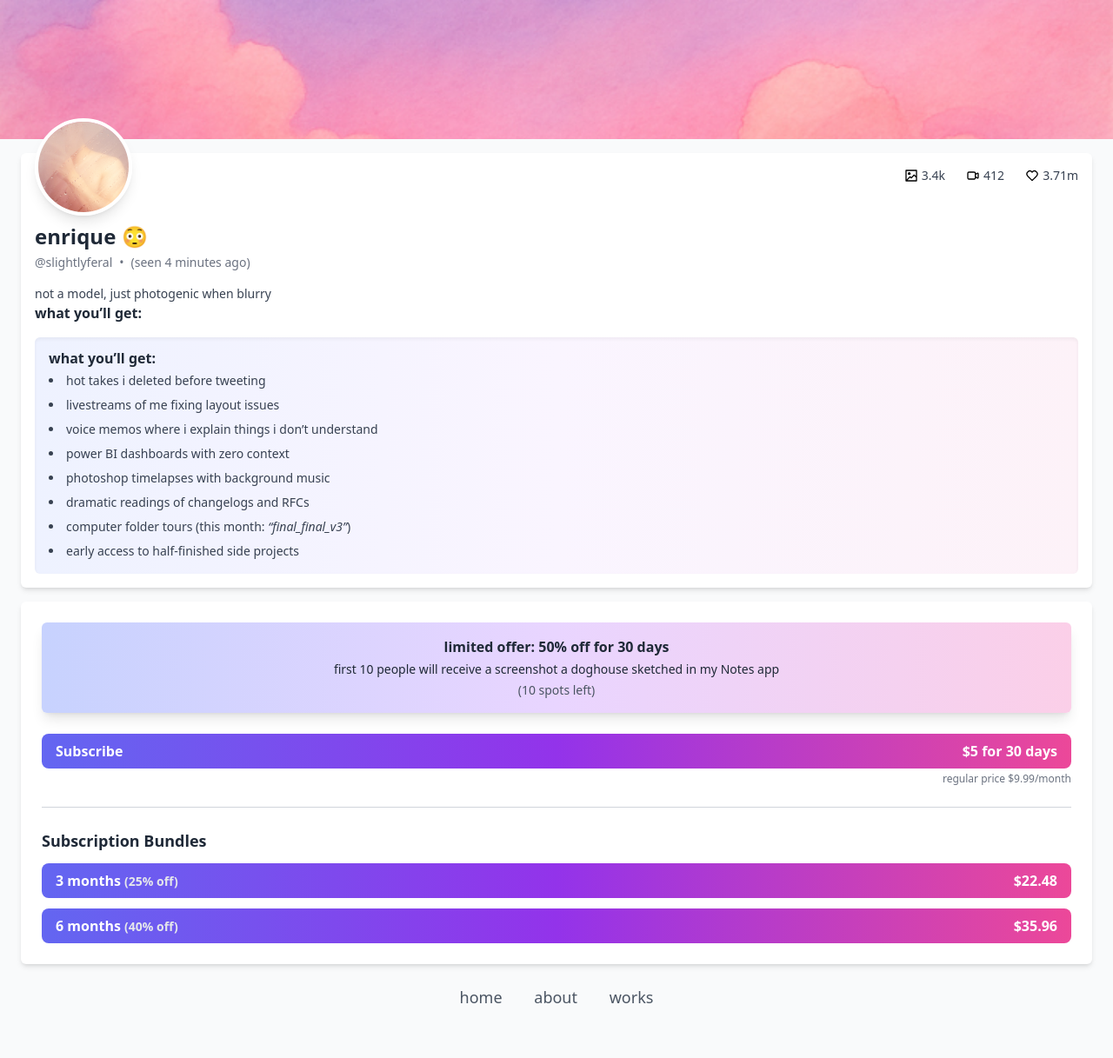
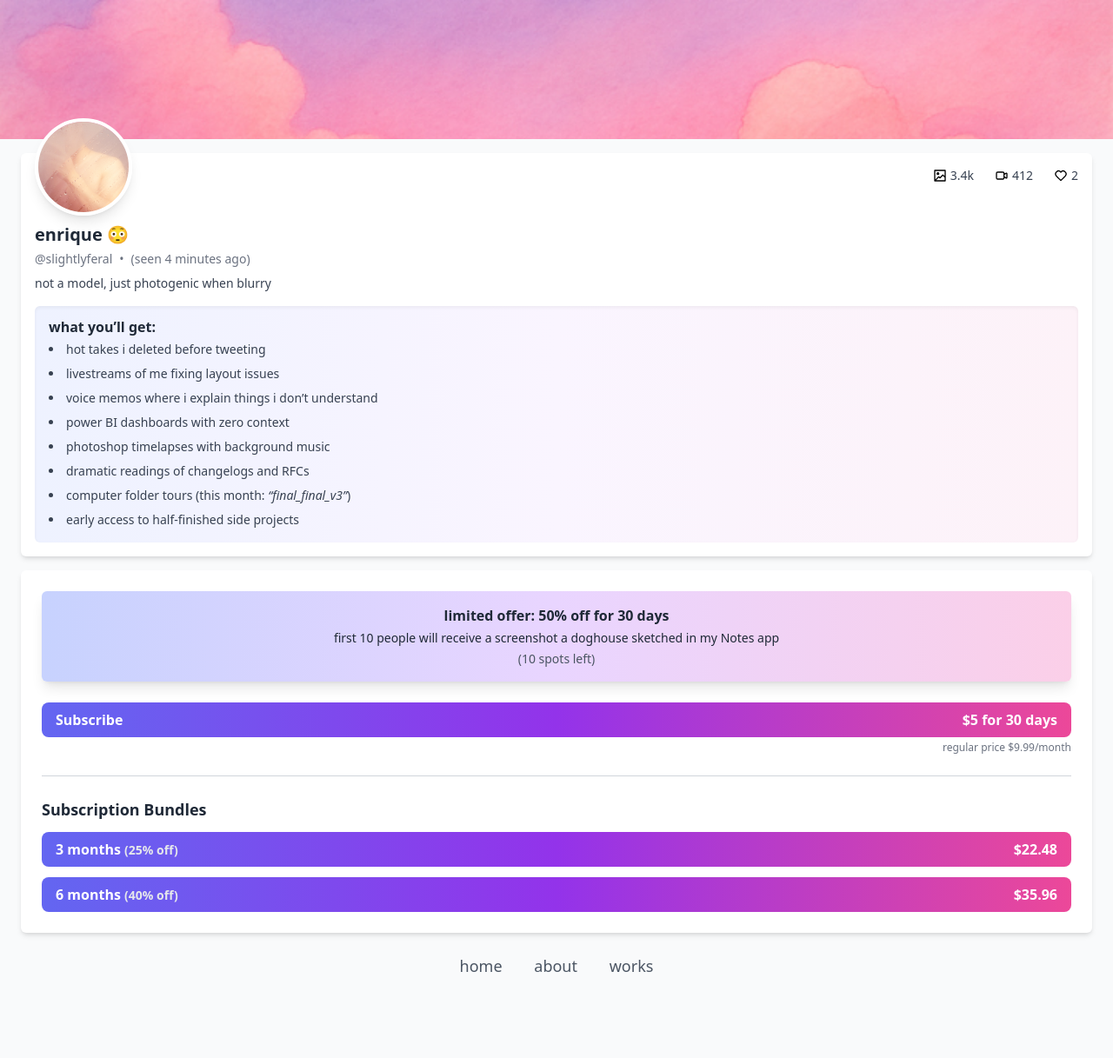
Before and after one commit to enriquebarragan/enriquebarragan.github.io, a Jekyll site: the page built from rips/not-onlyfans/index.md, in a window 1280 px wide. Shown: the whole page at 87% size. Built offline with Jekyll 4.4.1, drawn with Linux system fonts in a browser that asks for light colours; nearby versions of some CDN libraries; after the commit the page ends 1181 px from its top, so only the background shows below that.

Commit message:
Update index.md

```diff
--- a/rips/not-onlyfans/index.md
+++ b/rips/not-onlyfans/index.md
@@ -31,13 +31,13 @@ permalink: /rips/not-onlyfans/
           </div>
           <div class="flex items-center space-x-1">
             <img src="/assets/icons/heart.svg" alt="likes icon" class="w-4 h-4">
-            <span>3.71m</span>
+            <span>2</span>
           </div>
         </div>
       </div>
 
       <div class="mt-2">
-        <h1 class="text-2xl font-semibold">enrique 😳</h1>
+        <h1 class="text-xl font-semibold">enrique 😳</h1>
         <div class="mt-1 text-gray-500 text-sm flex items-baseline space-x-2">
           <span>@slightlyferal</span>
           <span>•</span>
@@ -45,8 +45,7 @@ permalink: /rips/not-onlyfans/
         </div>
       </div>
 
-      <p class="mt-4 text-sm text-gray-700">not a model, just photogenic when blurry</p>
-      <p class="mb-2 font-semibold text-gray-800">what you’ll get:</p>
+      <p class="mt-2 text-sm text-gray-700">not a model, just photogenic when blurry</p>
       <div class="rounded-md bg-gradient-to-r from-indigo-50 via-purple-50 to-pink-50 p-4 shadow-inner mt-4">
         <p class="mb-2 font-semibold text-gray-800 leading-none">what you’ll get:</p>
         <ul class="list-disc list-inside text-xs sm:text-sm text-gray-700 space-y-2">
```
